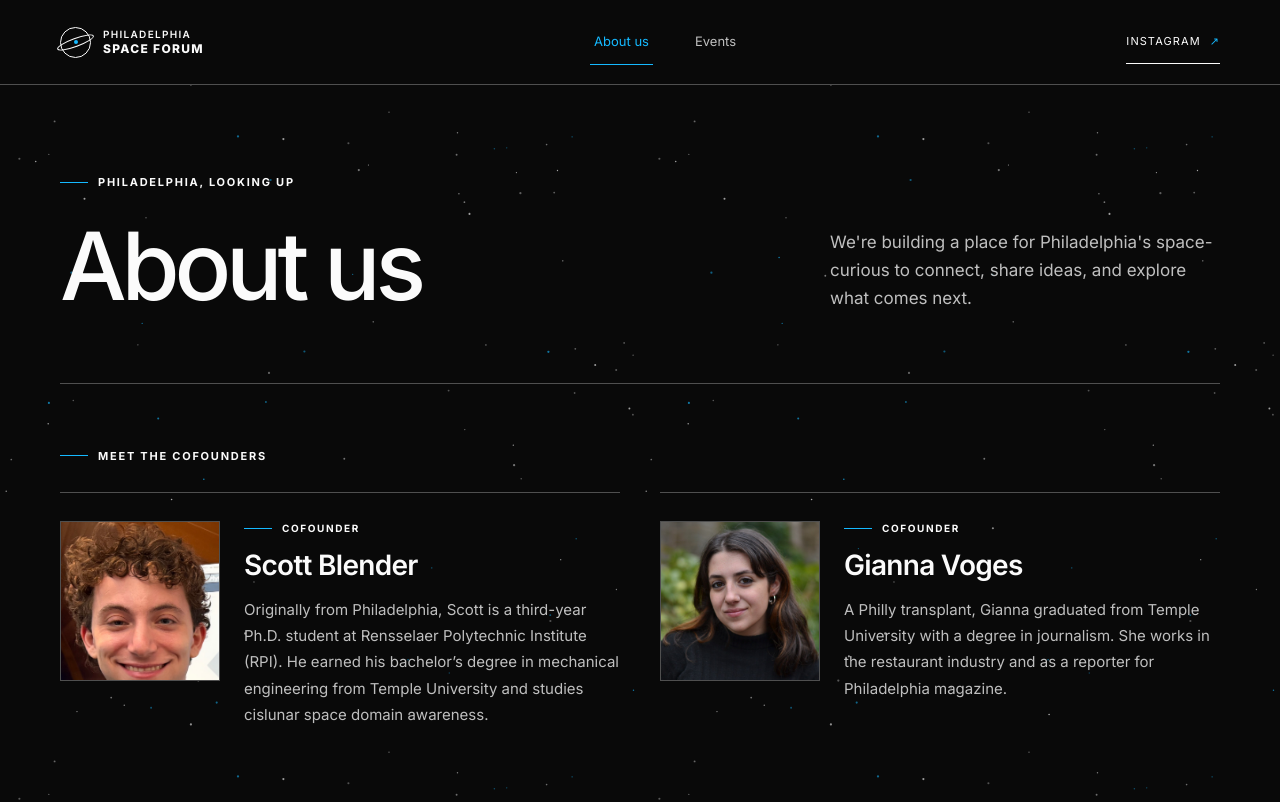
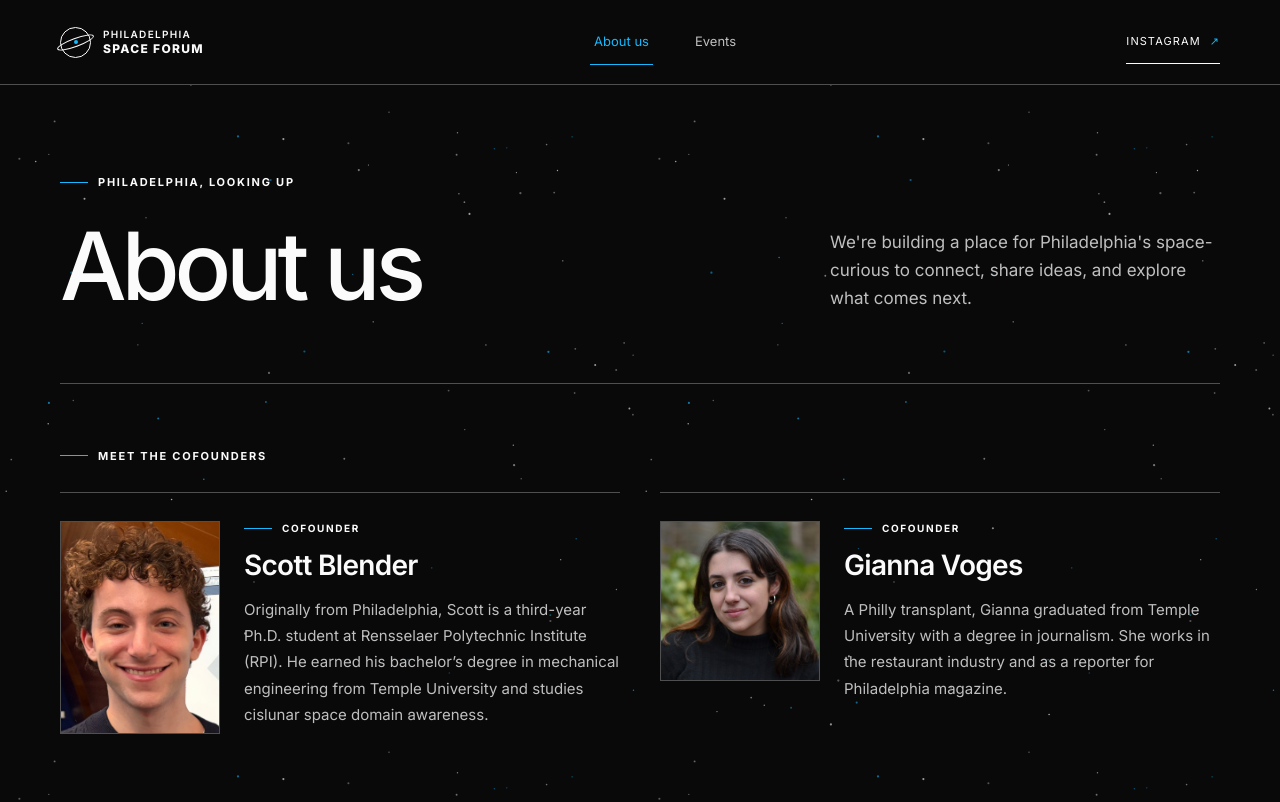
Before and after one commit to scottblender/philadelphia-space-forum, a Next.js app: page /about in a window 1280 px wide. Shown: the top 802 px of the page. Built offline with nearby package versions, Linux system fonts and the light colour scheme.

Commit message:
Give Scott's portrait a less aggressive crop

```diff
--- a/app/components/TeamMember.tsx
+++ b/app/components/TeamMember.tsx
@@ -5,7 +5,7 @@ import { publicAsset } from "../lib/publicAsset";
 export function TeamMember({ member }: { member: TeamMemberData }) {
   return (
     <article className="team-member" aria-labelledby={`${member.id}-name`}>
-      <div className="team-photo">
+      <div className="team-photo" style={{ aspectRatio: member.photoAspectRatio ?? "1" }}>
         <Image src={publicAsset(member.photo)} alt={member.name} width={800} height={800} unoptimized style={{ objectPosition: member.photoPosition ?? "center" }} />
       </div>
       <div className="team-copy">
--- a/app/data/team.ts
+++ b/app/data/team.ts
@@ -4,6 +4,7 @@ export interface TeamMemberData {
   role: string;
   photo: string;
   photoPosition?: string;
+  photoAspectRatio?: string;
   bio: string;
 }
 
@@ -13,7 +14,8 @@ export const team: TeamMemberData[] = [
     name: "Scott Blender",
     role: "Cofounder",
     photo: "/team/scott-blender-portrait.jpg",
-    photoPosition: "center 30%",
+    photoPosition: "center 40%",
+    photoAspectRatio: "3 / 4",
     bio: "Originally from Philadelphia, Scott is a third-year Ph.D. student at Rensselaer Polytechnic Institute (RPI). He earned his bachelor’s degree in mechanical engineering from Temple University and studies cislunar space domain awareness.",
   },
   {
```
Also changed, not shown: 1 other file (tests, documents, lock files or other folders).
